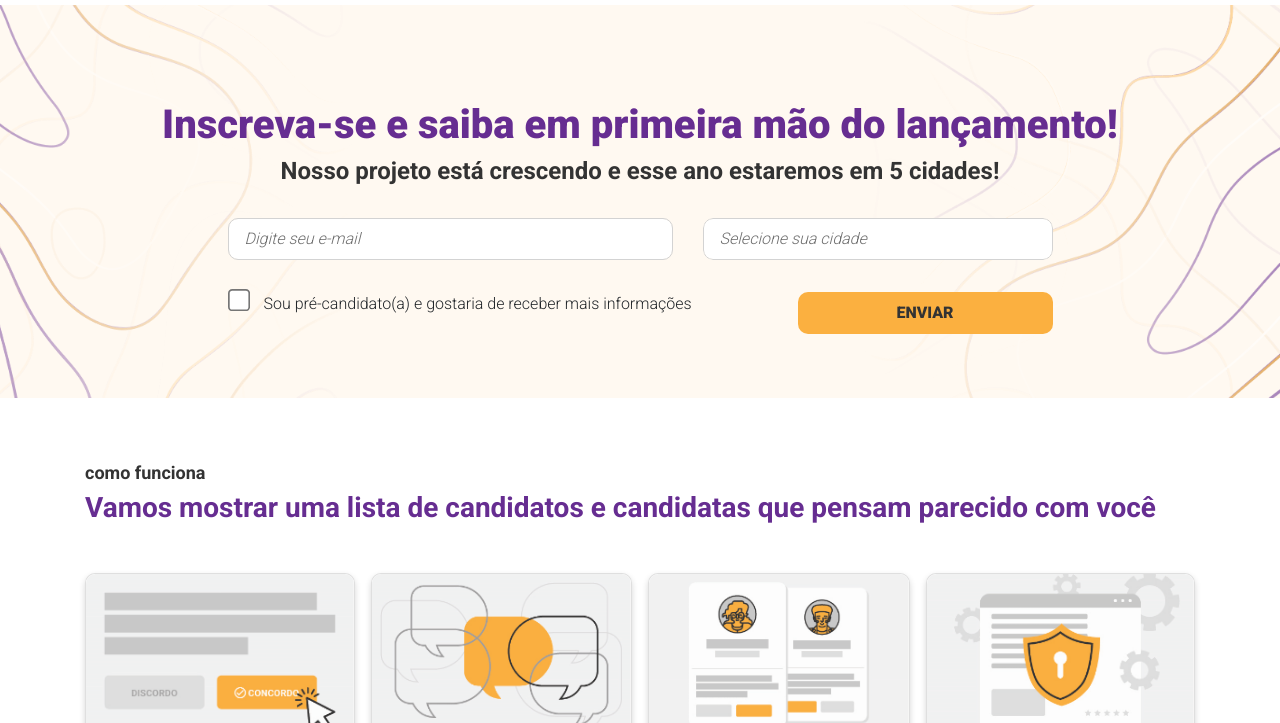
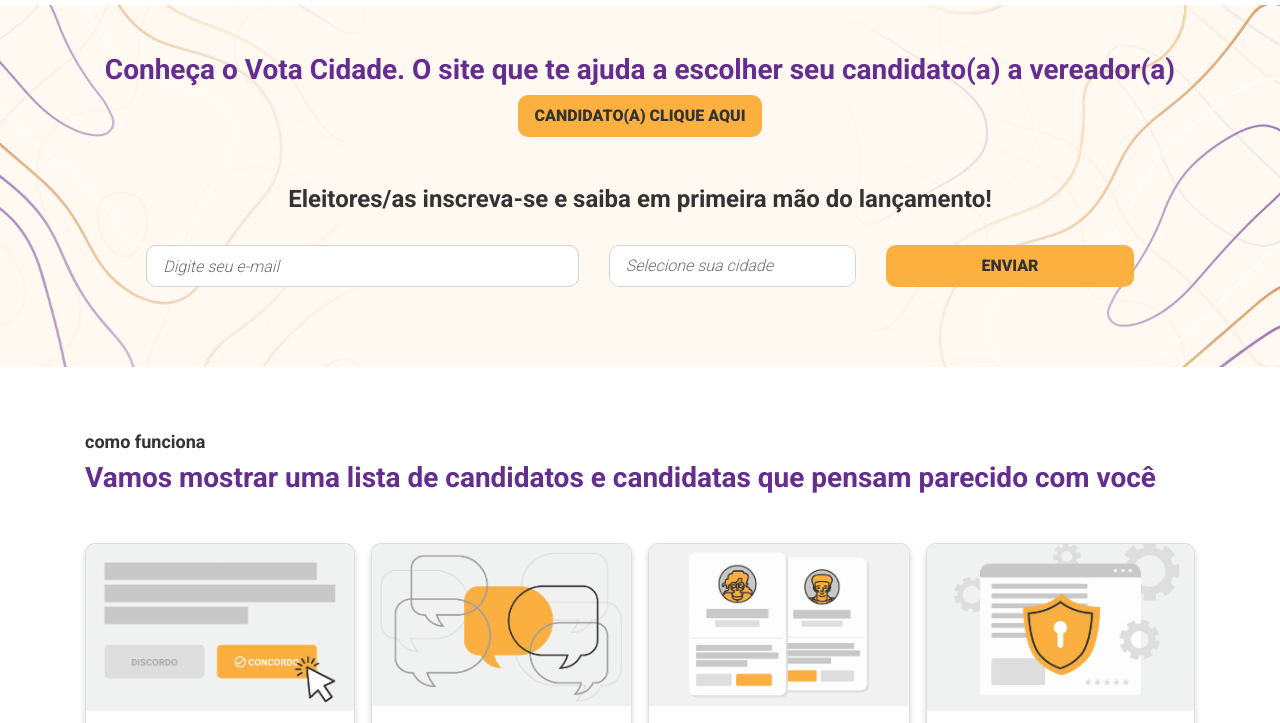
Before and after one commit to Minhacps/votacidade-site, a Gatsby site: page / in a window 1280 px wide. Shown: the part 70-793 px from the top of the page. Built offline with nearby package versions, Linux system fonts and the light colour scheme; Gatsby itself is replaced by a stand-in of ours.

Commit message:
Removendo o cadastro de candidatos do pré cadastro. Adicionando um botão para o app na landing page.

```diff
--- a/src/components/CTAEmail.js
+++ b/src/components/CTAEmail.js
@@ -100,8 +100,7 @@ export const CTAEmail = ({ title, subtitle }) => {
                   id="email"
                 />
               </Col>
-
-              <Col lg={4}>
+              <Col lg={3}>
                 <Label for="city" hidden>Cidade</Label>
                 <Input
                   errors={errors}
@@ -120,11 +119,8 @@ export const CTAEmail = ({ title, subtitle }) => {
                   <option>Recife (PE)</option>
                 </Input>
               </Col>
-            </FormGroup>
-
-            <FormGroup row className="justify-content-center">
-              <Col lg="6" className="mb-4 mb-lg-0">
-                <FormGroup check>
+              {/* <Col lg={3} className="mb-4 mb-lg-0">
+                {/* <FormGroup check>
                   <ReactstrapInput style={{
                     transform: 'scale(1.7) translateY(-2px)',
                     transformOrigin: 'left'
@@ -134,8 +130,8 @@ export const CTAEmail = ({ title, subtitle }) => {
                   </Label>
                 </FormGroup>
                 <ReactstrapInput type="hidden" name="b_6f198f953b0c34ee391e4e8bf_e7126f8c48" tabIndex="-1" value="" />
-              </Col>
-              <Col lg="3">
+              </Col> */}
+              <Col lg={3}>
                 <Button block light bold size="lg" color="secondaryColor" name="subscribe" type="submit">ENVIAR</Button>
               </Col>
             </FormGroup>
--- a/src/pages/index.js
+++ b/src/pages/index.js
@@ -9,6 +9,7 @@ import GroupTitle from '../components/GroupTitle'
 import { Title } from '../components/Title'
 import { Layout } from "../components/Layout"
 import { CTAEmail } from "../components/CTAEmail"
+import { Button } from '../components/Button'
 
 import SEO from "../components/seo"
 
@@ -18,21 +19,35 @@ const StyledCard = styled(Card)`
 `
 
 const StyledHeader = styled.header`
-  background-color: ${({theme}) => theme.lightSecondary};
+  background-color: ${({ theme }) => theme.lightSecondary};
   background-image: url(${require('../images/pattern-alto.png')});
   background-size: cover;
   background-position: center;
   background-repeat: no-repeat;
+`
+const StyledButton = styled(Button)`
+  max-width: 300px;
 `
 
 const IndexPage = () => (
   <Layout>
     <SEO title="Inicial" />
     <StyledHeader className="pt-5 pb-5">
-      <CTAEmail
-        title='Inscreva-se e saiba em primeira mão do lançamento!'
-        subtitle="Nosso projeto está crescendo e esse ano estaremos em 5 cidades!"
-      />
+      <Container>
+        <Row>
+          <Title className="mx-auto">Conheça o Vota Cidade. O site que te ajuda a escolher seu candidato(a) a vereador(a)</Title>
+        </Row>
+        <Row>
+          <div className="mx-auto">
+            <a href="https://app.vota.org.br">
+              <StyledButton block light bold size="lg" color="secondaryColor" name="subscribe" >CANDIDATO(A) CLIQUE AQUI</StyledButton>
+            </a>
+          </div>
+        </Row>
+        <CTAEmail
+          subtitle="Eleitores/as inscreva-se e saiba em primeira mão do lançamento!"
+        />
+      </Container>
     </StyledHeader>
     <Container className="py-5">
       <GroupTitle
@@ -79,7 +94,7 @@ const IndexPage = () => (
         </Col>
       </Row>
     </Container>
-  </Layout>
+  </Layout >
 )
 
 export default IndexPage
```
